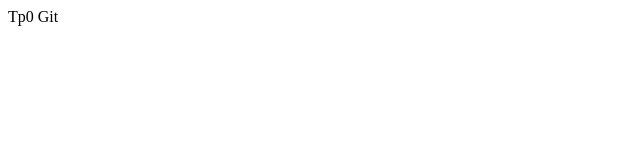
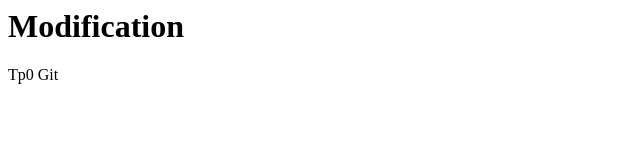
Before and after one commit to OussemaChercheri/TpGit, a plain HTML site: page index.html in a window 1280 px wide. Shown: the whole page, without its empty margins (0-640 px from the left). Drawn offline with Linux system fonts and the light colour scheme.

Commit message:
modification

```diff
--- a/index.html
+++ b/index.html
@@ -5,6 +5,7 @@
 </head>
 
 <body>
+<h1>Modification</h1>
 <p>Tp0 Git</p>
 </body>
 
--- a/style.css
+++ b/style.css
@@ -1,3 +1,6 @@
 p{
-background-clor: pink
+background-clor: pink;
 }
+h1{
+dispaly:flex;
+}
```
Also changed, not shown: readme.txt (added).
